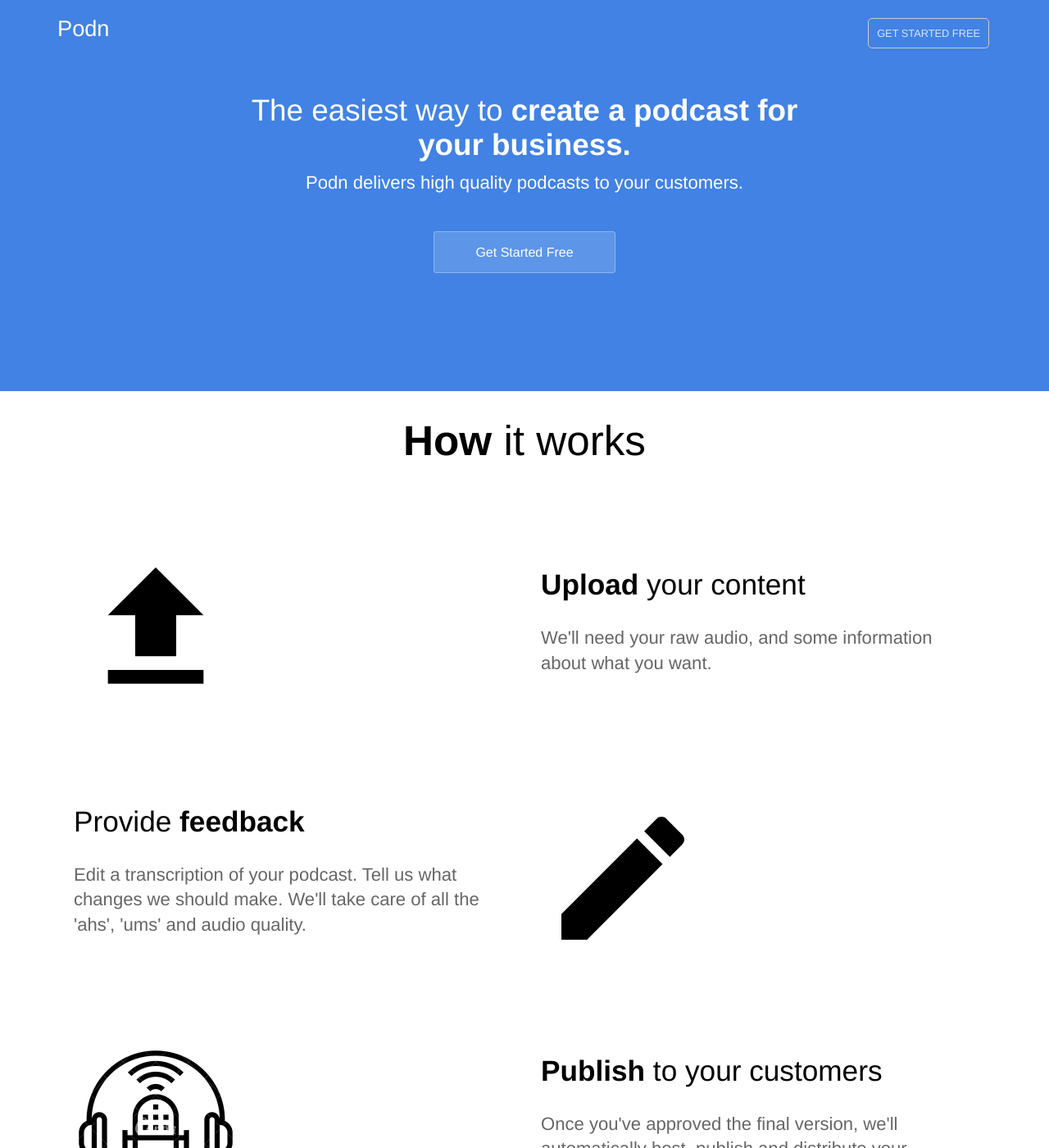
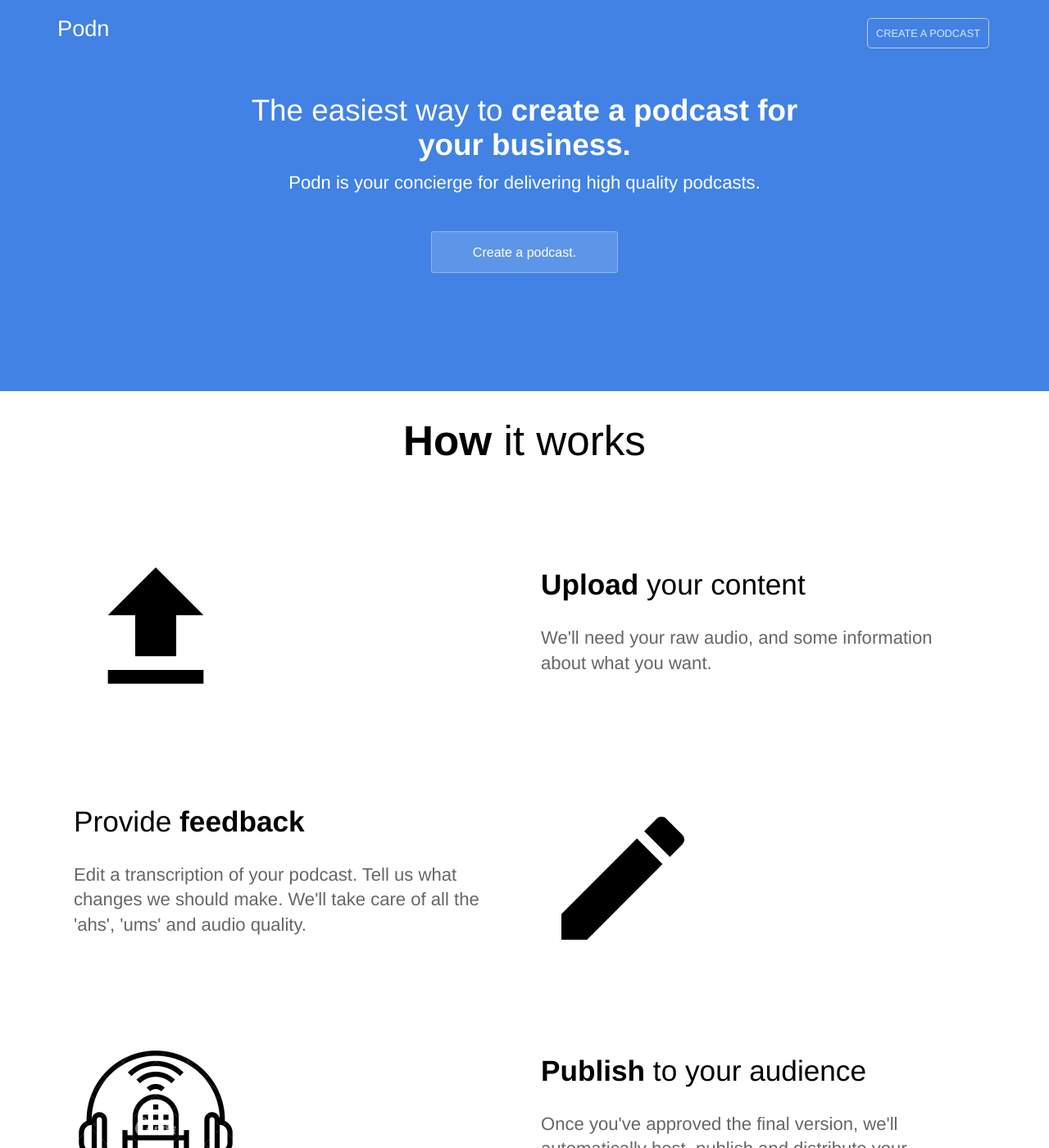
Before and after one commit to Podn/landingpage, a Jekyll site: the page built from index.html, in a window 1280 px wide and 1400 px high. Shown: the whole window at 82% size. Built offline with Jekyll 4.4.1, drawn with Linux system fonts in a browser that asks for light colours; some of the changed text lies outside the part shown.

Commit message:
more copy changes

```diff
--- a/_data/navigation.yml
+++ b/_data/navigation.yml
@@ -1,4 +1,4 @@
-- name: Get Started Free
+- name: Create a podcast
   link: /sign-up
   new_window: false
   highlight: true
--- a/index.html
+++ b/index.html
@@ -5,8 +5,8 @@ description: Bring your business' podcast from the recording studio to your list
 <section class="hero">
 	<div class="text-container">
 		<h1 class="editable">The easiest way to <strong>create a podcast for your business.</strong></h1>
-		<p class="subtext editable">Podn delivers high quality podcasts to your customers.</p>
-		<div class="cta button alt"><a href="{{ site.baseurl }}/sign-up">Get Started Free</a></div>
+		<p class="subtext editable">Podn is your concierge for delivering high quality podcasts.</p>
+		<div class="cta button alt"><a href="{{ site.baseurl }}/sign-up">Create a podcast.</a></div>
 	<!-- 	<div>
 			<img src="/images/dashboard.png" alt="Screenshot" class="screenshot editable" />
 		</div> -->
@@ -44,7 +44,7 @@ description: Bring your business' podcast from the recording studio to your list
 	<section>
 		<div class="container flex">
 			<div class="text editable">
-				<h2><strong>Publish</strong> to your customers </h2>
+				<h2><strong>Publish</strong> to your audience </h2>
 				<p>Once you've approved the final version, we'll automatically host, publish and distribute your podcast.</p>
 			</div>
 			<div class="image">
@@ -66,7 +66,7 @@ description: Bring your business' podcast from the recording studio to your list
 	<!-- </section> -->
 
 	<section class="bottom-cta">
-		<h2 class="bottom-font editable">Connect with your customers in a meaningful way.</h2>
-		<div class="button alt"><a href="{{ site.baseurl }}/sign-up">Get Started Free</a></div>
+		<h2 class="bottom-font editable">Become the authoritative voice in your industry.</h2>
+		<div class="button alt"><a href="{{ site.baseurl }}/sign-up">Create a podcast.</a></div>
 	</section>
 </div>
--- a/sign-up.html
+++ b/sign-up.html
@@ -1,5 +1,5 @@
 ---
-title: Create a podcast and connect with your customers.
+title: Create a high quality podcast your audience loves.
 description: We'll do all the heavy lifting.
 ---
 <head>
```
Also changed, not shown: 16 other files.
